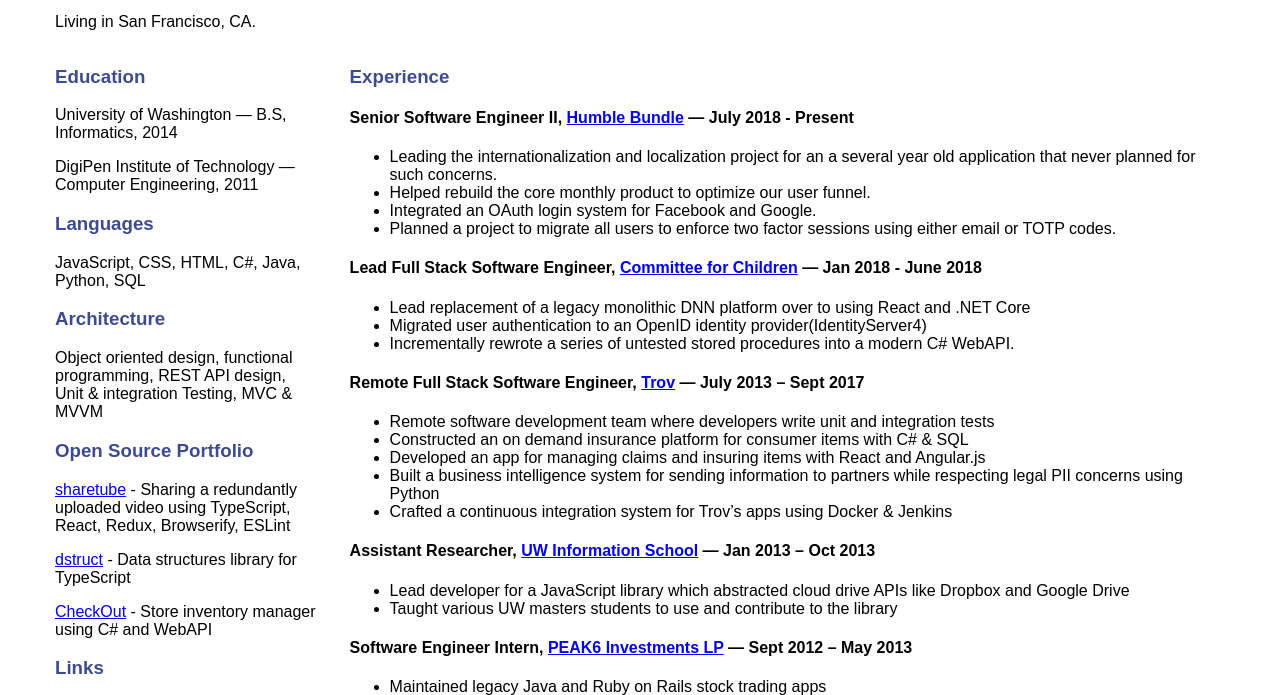
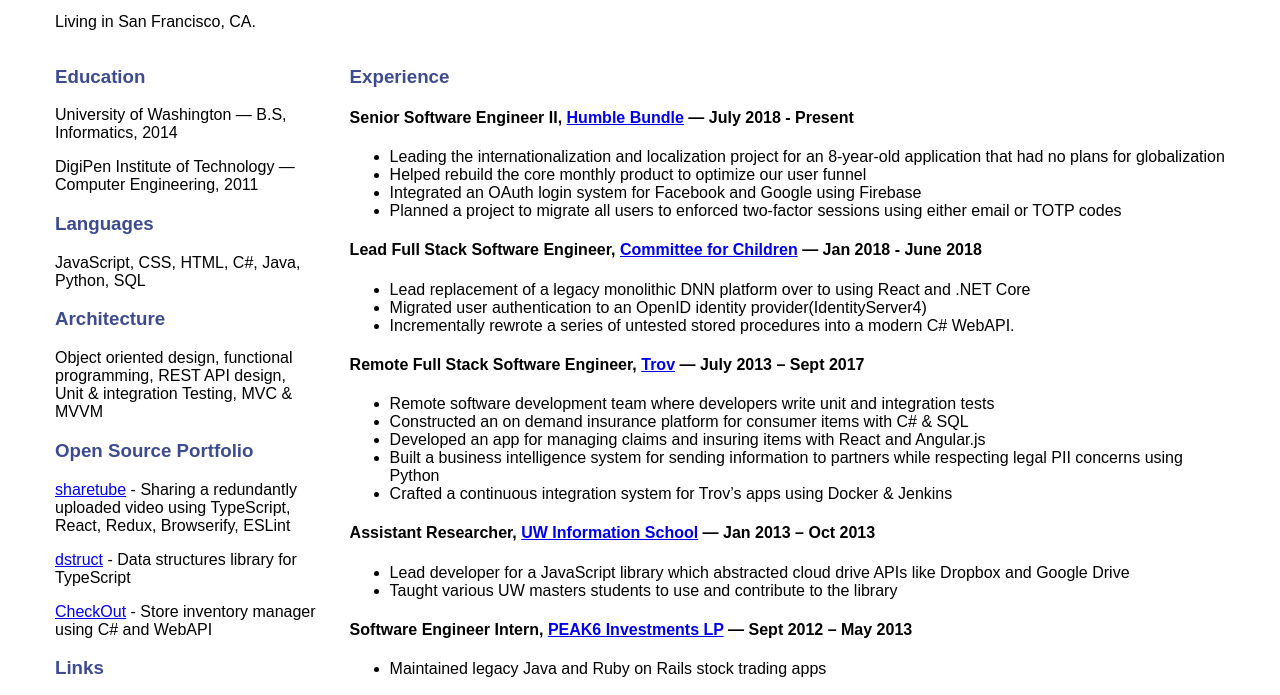
Before and after one commit to emmajsadams/personal-website, a plain HTML site: page index.html in a window 1280 px wide. Shown: the part 101-796 px from the top of the page. Drawn offline with nearby package versions, Linux system fonts and the light colour scheme.

Commit message:
Update index.html

```diff
--- a/index.html
+++ b/index.html
@@ -54,10 +54,10 @@
         July 2018 - Present
     </h4>
     <ul>
-      <li>Leading the internationalization and localization project for an a several year old application that never planned for such concerns.</li>
-      <li>Helped rebuild the core monthly product to optimize our user funnel.</li>
-      <li>Integrated an OAuth login system for Facebook and Google.</li>
-      <li>Planned a project to migrate all users to enforce two factor sessions using either email or TOTP codes.</li>
+      <li>Leading the internationalization and localization project for an 8-year-old application that had no plans for globalization</li>
+      <li>Helped rebuild the core monthly product to optimize our user funnel</li>
+      <li>Integrated an OAuth login system for Facebook and Google using Firebase</li>
+      <li>Planned a project to migrate all users to enforced two-factor sessions using either email or TOTP codes</li>
     </ul>
 
     <h4 class="section-subheader">
```
